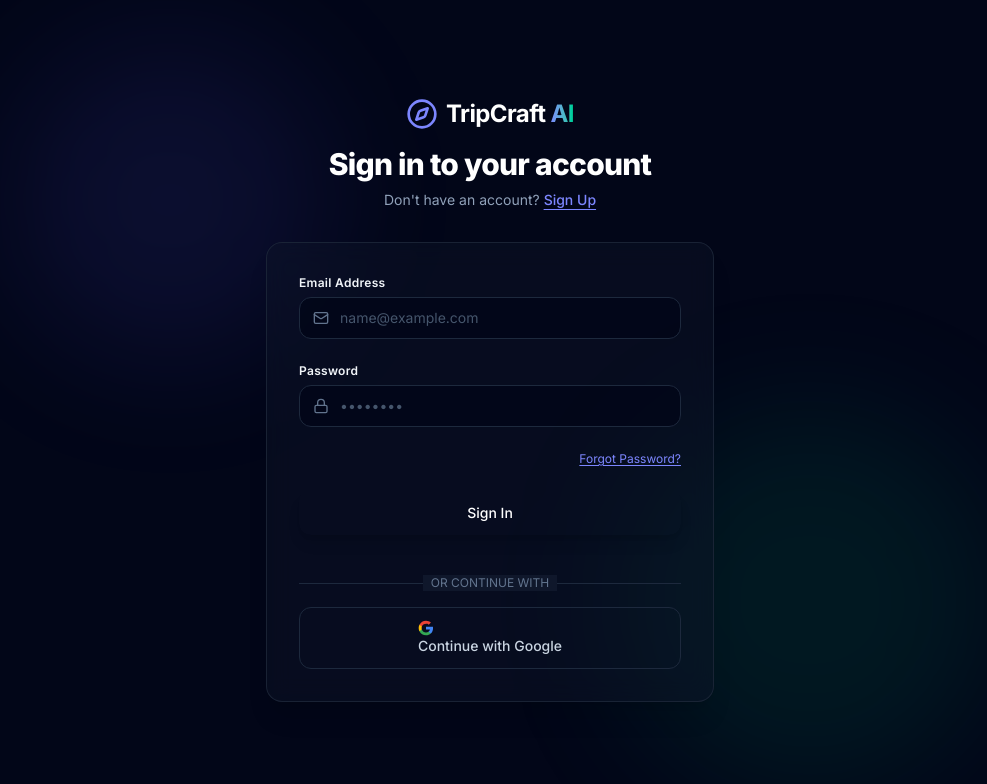
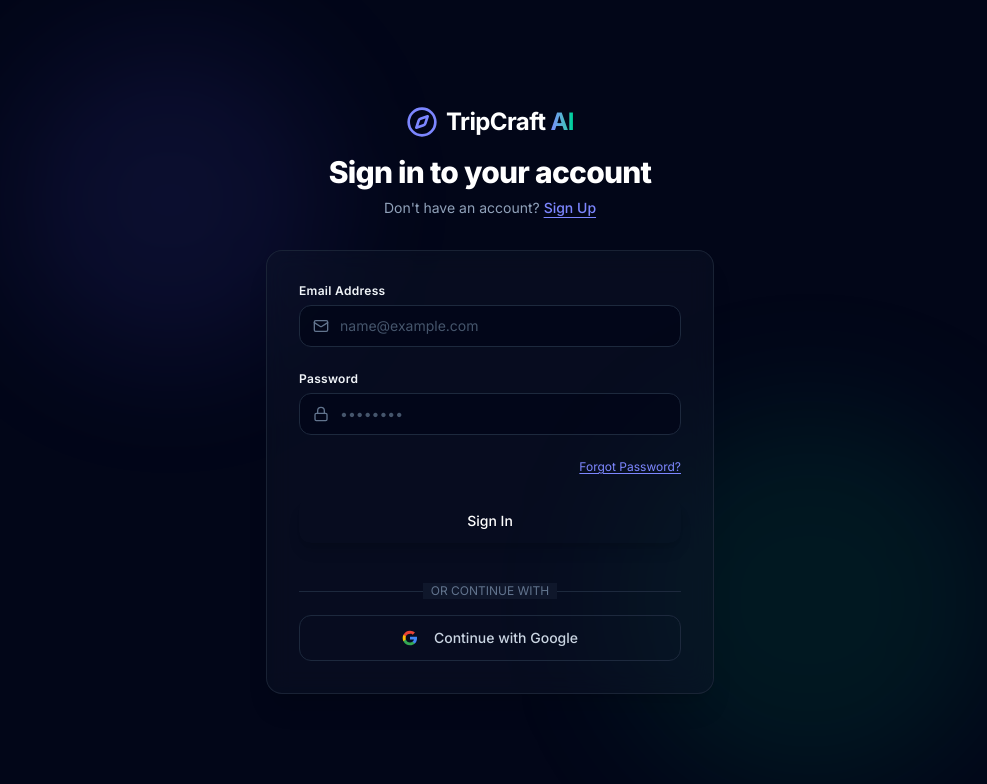
Before and after one commit to narasimhasn06/tripcraft-ai, a Next.js app: page /auth in a window 1280 px wide. Shown: the top 784 px of the page, without its empty margins (150-1137 px from the left). Built offline with nearby package versions, Linux system fonts and the light colour scheme; no server answers.

Commit message:
fix: resolve Continue with Google layout alignment using leftIcon prop

```diff
--- a/src/app/auth/page.tsx
+++ b/src/app/auth/page.tsx
@@ -318,10 +318,10 @@
                   type="button"
                   variant="outline"
                   onClick={handleGoogleSignIn}
-                  className="w-full py-3 hover:-translate-y-0.5 active:translate-y-0 transition-all border-slate-800 hover:bg-slate-900 flex justify-center items-center"
+                  className="w-full py-3 hover:-translate-y-0.5 active:translate-y-0 transition-all border-slate-800 hover:bg-slate-900"
                   isLoading={loading}
+                  leftIcon={<GoogleIcon />}
                 >
-                  <GoogleIcon />
                   Continue with Google
                 </Button>
               </>
```
